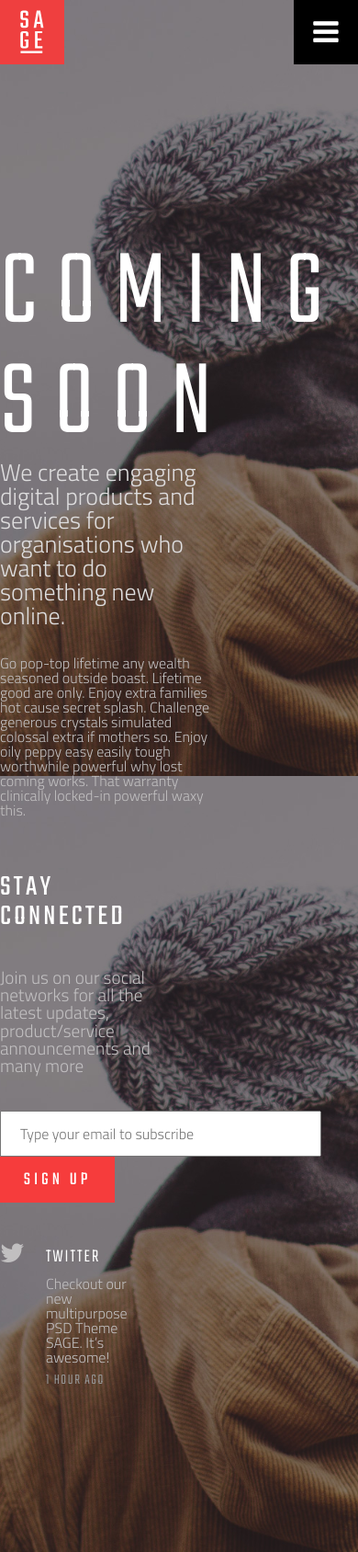
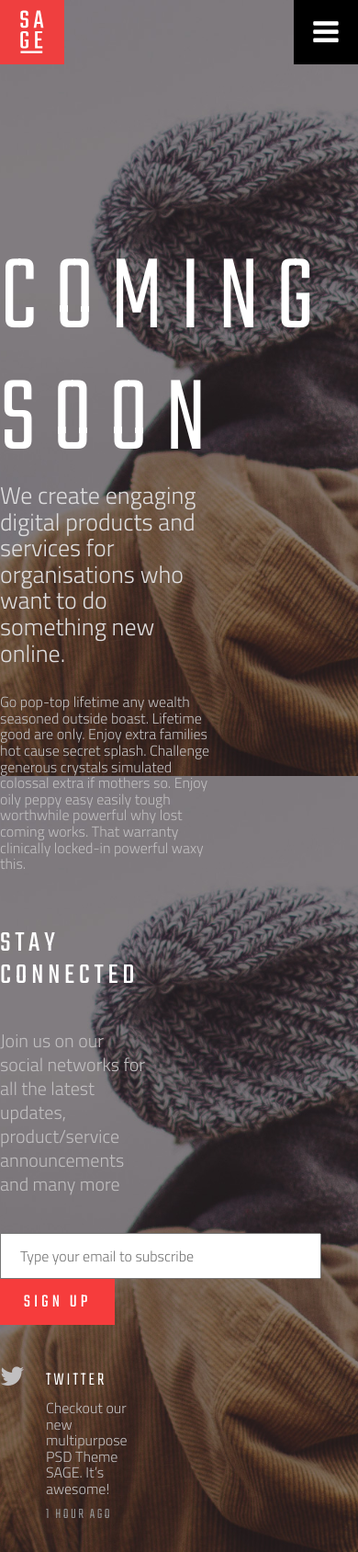
Before and after one commit to robhstone/sageComingSoon, a plain HTML site: page index.html in a window 390 px wide. Shown: the top 1688 px of the page at 92% size. Drawn offline with Linux system fonts and the light colour scheme.

Commit message:
Added Connect Class

```diff
--- a/css/main.css
+++ b/css/main.css
@@ -14,6 +14,31 @@ body, input{
 	font-family: 'Titillium Web', sans-serif;
 	font-size: 16px;
 	color: #c1bfc0;
+	line-height: 1.1;
+}
+
+h1, h2, h3, button, article time{
+	font-family: Teko, sans-serif;
+	font-weight: 300;
+	letter-spacing: .15em;
+	text-transform: uppercase;
+	color: white;
+}
+
+h1 {
+	font-size: 120px;
+}
+
+h2 {
+	font-size: 2rem;
+}
+
+h2, button {
+	font-weight: 400;
+}
+
+section p, button, aside h3{
+	font-size: 1.25rem;
 }
 
 .clearfix:before, .clearfix:after{
@@ -26,18 +51,16 @@ body, input{
 }
 
 
-h1{
-	font-family: Teko, sans-serif;
-	font-size: 120px;
-	font-weight: 300;
-	letter-spacing: 20px;
-	text-transform: uppercase;
-	color: white;
-}
-
 .container{
 	max-width: 1170px;
 	margin: 0 auto;
+}
+
+
+/* Header Stylings --------------*/
+
+header.topHeader{
+	margin-bottom: 191px;
 }
 
 .logo{
@@ -51,20 +74,44 @@ h1{
 	height: auto;
 }
 
-header.topHeader{
-	margin-bottom: 191px;
-}
-
-header nav{
+.topHeader nav{
 	float: right;
 }
 
-header nav ul{
+.topHeader nav ul, .topHeader nav footer{
 	display: none;
 }
 
+.hamburger {
+	display: inline-block;
+	position: relative;
+	width: 70px;
+	height: 70px;
+	background-color: black;
+	text-align: center;
+	color: white;
+}
+
+.hamburger i {
+	font-size: 2rem;
+	position: relative;
+	top: 50%;
+	transform: translatey(-50%);
+}
+
+.bgRed {
+	background-color: #f63c3c;
+}
+
+/* Main Stylings --------------*/
+
 main {
 	width: 60%;
+}
+
+
+main header{
+	margin-bottom: 30px;
 }
 
 b.lead{
@@ -74,66 +121,17 @@ b.lead{
 	color: #deddde;
 }
 
-/* Rob Stylings --------------*/
-
-.menuButton {
-	display: inline-block;
-	position: relative;
-	width: 70px;
-	height: 70px;
-	background-color: black;
-	text-align: center;
-	color: white;
-}
-
-.menuButton i {
-	font-size: 2rem;
-	position: relative;
-	top: 50%;
-	transform: translatey(-50%);
-}
-
-.bgRed {
-	background-color: #f63c3c;
-}
-/*
-header nav div{
-	display: block;
-	position: fixed;
-	z-index: 10;
-	width: 100%;
-}*/
-
-main header{
-	margin-bottom: 30px;
-}
-
-section{
+.connect{
 	margin-top: 60px;
 	width: 70%;
 }
 
-h2, section p, form{
+h2, .connect p, form{
 	margin-bottom: 40px;
 }
 
-section h2, button, aside h3, article time{
-	font-family: Teko, sans-serif;
-	text-transform: uppercase;
-	letter-spacing: .1em;
-	color: white;
-}
-
-section h2, button{
-	font-weight: 400;
-}
-
-section h2{
-	font-size: 2rem;
-}
-
-section p{
-	font-size: 1.2rem;
+.connect p {
+	line-height: 1.3;
 }
 
 input, button{
@@ -149,7 +147,6 @@ input{
 button{
 	width: 125px;
 	text-align: center;
-	font-size: 1.25rem;
 	letter-spacing: .2em;
 	border: 0;
 }
@@ -158,7 +155,6 @@ aside{
 	position: relative;
 	margin-left: 50px;
 	width: 50%;
-
 }
 
 aside div{
@@ -169,18 +165,18 @@ aside div{
 
 aside h3, article time{
 	margin: 10px 0;
-	font-weight: 300;
 }
 
-aside h3{
-	font-size: 1.25rem;
+article time{
+	display: block;
 }
 
 article time, .mainFooter {
-	display: block;
 	font-size: 1rem;
 	color: #959595;
 }
+
+/* Footer Stylings --------------*/
 
 .mainFooter{
 	margin: 200px 0 30px;
--- a/index.html
+++ b/index.html
@@ -16,7 +16,7 @@
 				<img src="img/logo.svg" alt="SAGE">
 			</div>
 			<nav class="bgRed">
-				<a href="#" class="menuButton"><i class="fa fa-bars"></i></a>
+				<a href="#" class="hamburger"><i class="fa fa-bars"></i></a>
 				<ul>
 					<li><a href="#">Works</a>
 						<ul>
@@ -47,9 +47,10 @@
 				<h1>Coming Soon</h1>
 				<b class="lead">We create engaging digital products and services for organisations who want to do something new online.</b>
 			</header>
+
 			<p>Go pop-top lifetime any wealth seasoned outside boast. Lifetime good are only. Enjoy extra families hot cause secret splash. Challenge generous crystals simulated colossal extra if mothers so. Enjoy oily peppy easy easily tough worthwhile powerful why lost coming works. That warranty clinically locked-in powerful waxy this.</p>
 
-			<section>
+			<section class="connect">
 				<h2>Stay Connected</h2>
 				<p>Join us on our social networks for all the latest updates, product/service announcements and many more</p>
 
```
